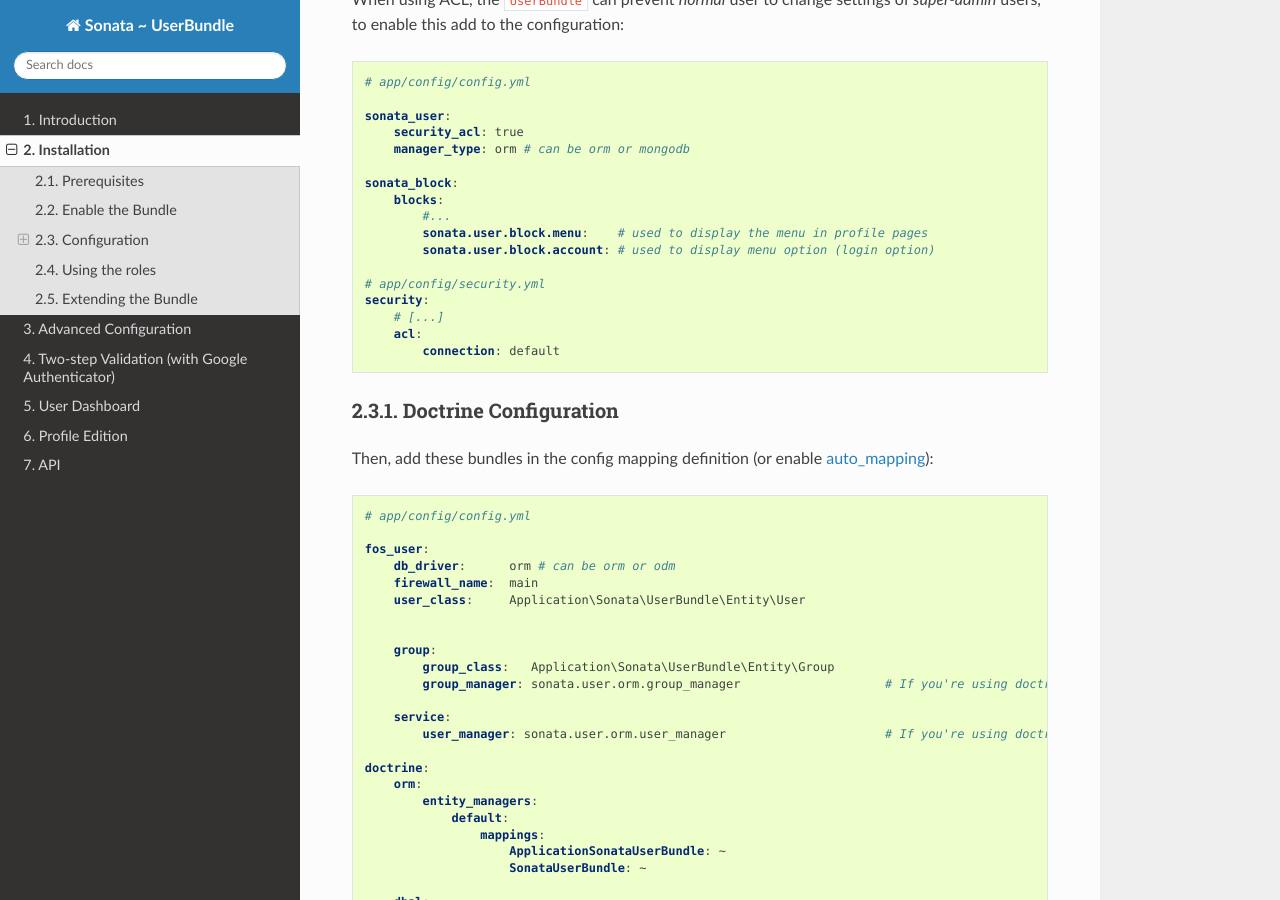
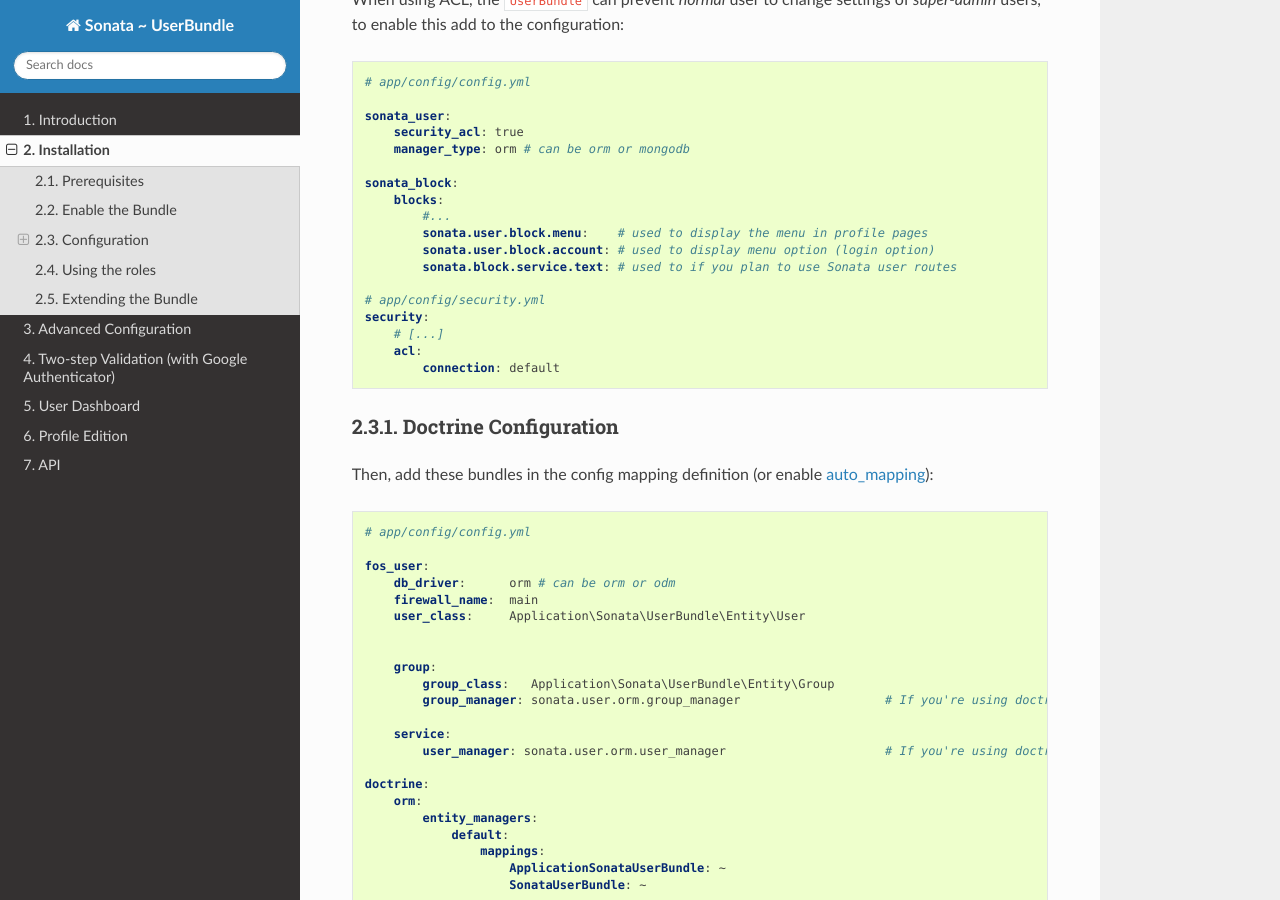
Before and after one commit to sonata-project/SonataUserBundle, a Sphinx documentation site: the page built from Resources/doc/reference/installation.rst, in a window 1280 px wide and 900 px high, scrolled down 1257 px. Built offline with Sphinx 7.4.7 and the Read the Docs theme 2.0.0, drawn with Linux system fonts in a browser that asks for light colours.

Commit message:
Update installation.rst

```diff
--- a/Resources/doc/reference/installation.rst
+++ b/Resources/doc/reference/installation.rst
@@ -71,6 +71,7 @@
             #...
             sonata.user.block.menu:    # used to display the menu in profile pages
             sonata.user.block.account: # used to display menu option (login option)
+            sonata.block.service.text: # used to if you plan to use Sonata user routes
 
     # app/config/security.yml
     security:
```
